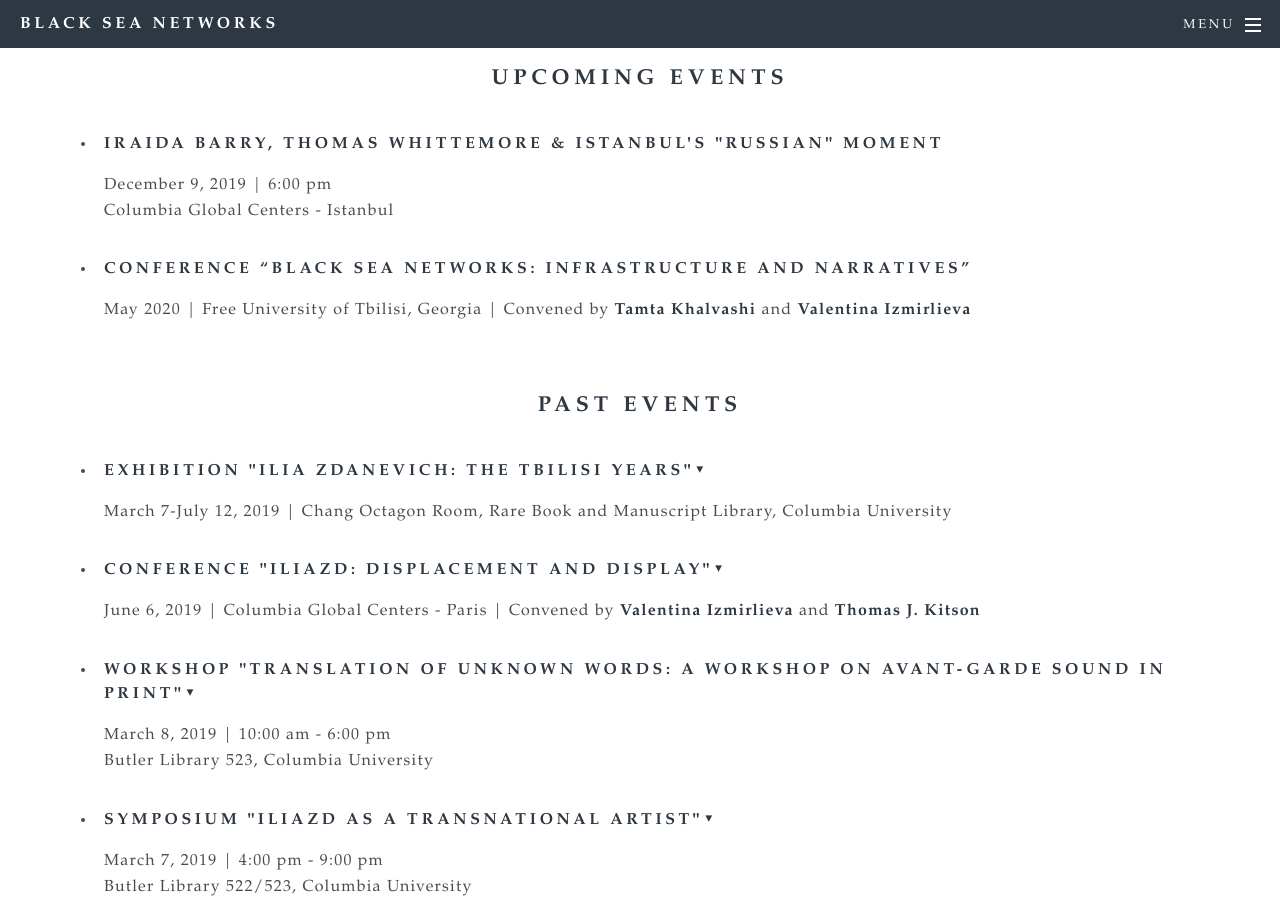
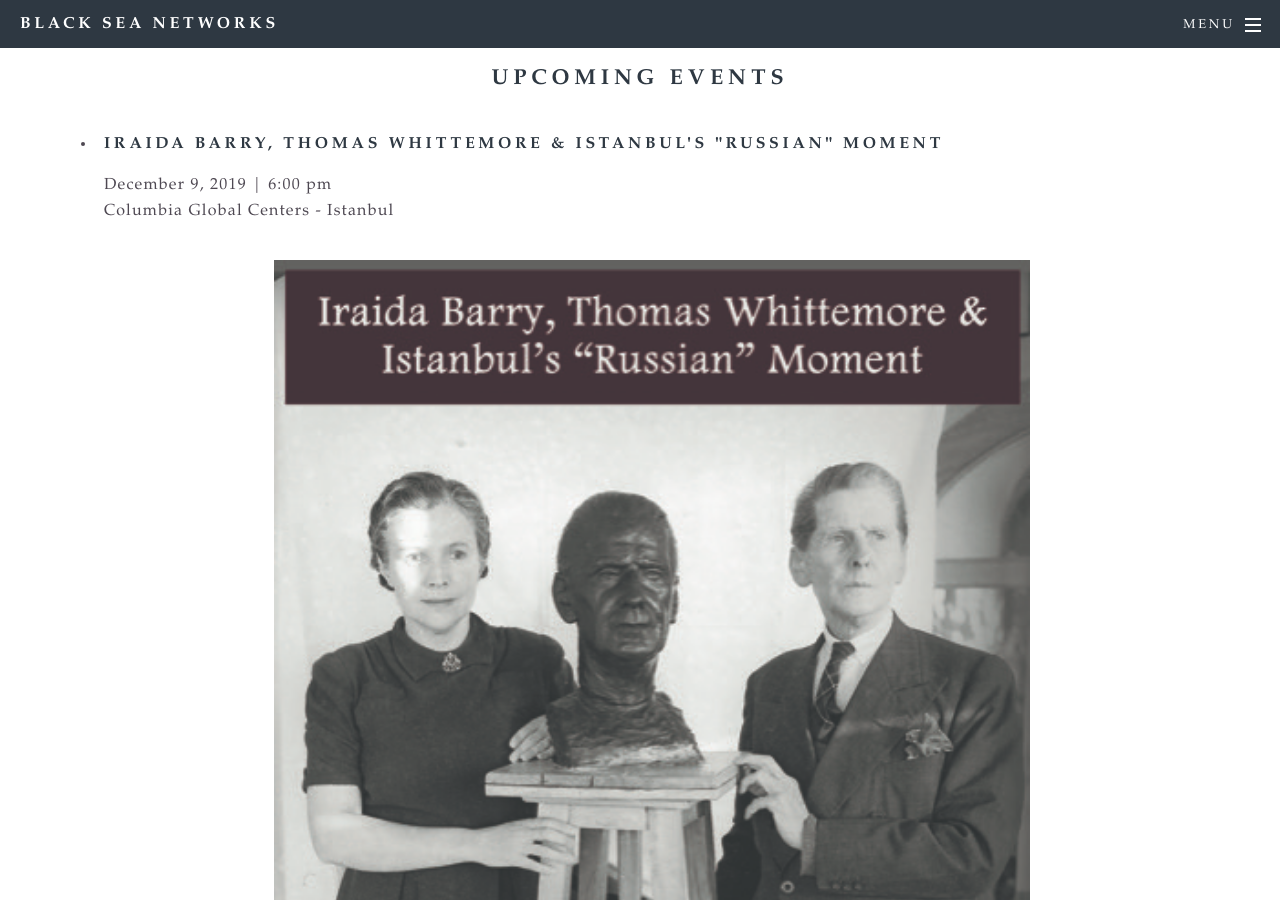
Before and after one commit to bradleygorski/blackseanet, a Jekyll site: the page built from events.html, in a window 1280 px wide and 900 px high, scrolled down 518 px. Built offline with Jekyll 4.4.1, drawn with Linux system fonts in a browser that asks for light colours.

Commit message:
Add image for Barry event

```diff
--- a/events.html
+++ b/events.html
@@ -23,6 +23,9 @@ title: Events
 <li><h4>Iraida Barry, Thomas Whittemore & Istanbul's "Russian" Moment</h4>
 <p>December 9, 2019 | 6:00 pm
 <br>Columbia Global Centers - Istanbul</p>
+
+<div class="w3-row w3-center w3-padding-small"><img src="images/HK CGC Talk_revised.jpg" style="width:70%" alt="Poster for Iraida Barry, Thomas Whittemore & Istanbul's 'Russian' Moment, December 9, 2019, Columbia Global Centers | Istanbul">
+</div>
 </li>
 
 <li><h4>Conference “Black Sea Networks: Infrastructure and Narratives”</h4>
```
